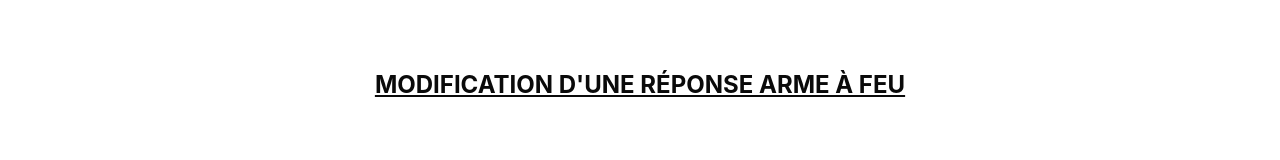
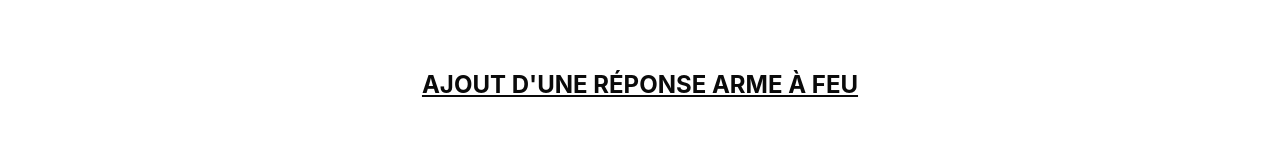
Before and after one commit to e1730934/projet02Equipe3appWeb, a Vue app: page /arme in a window 1280 px wide. Shown: the part 406-566 px from the top of the page. Built offline with nearby package versions, Linux system fonts and the light colour scheme.

Commit message:
Fix title

```diff
--- a/src/views/ArmeView.vue
+++ b/src/views/ArmeView.vue
@@ -2,7 +2,9 @@
     <div class="container mb-4 is-desktop" v-if="loaded===true">
       <form id="formulaireAjouter" @submit.prevent="handler($event)">
         <h1 class="has-text-black " style="height:135px; text-align:center;
-        font-size: 24px; padding-top: 5%;" ><b><u>MODIFICATION D'UNE RÉPONSE ARME À FEU</u></b></h1>
+        font-size: 24px; padding-top: 5%;" ><b>
+            <u v-if="idArme!==-1">MODIFICATION D'UNE RÉPONSE ARME À FEU</u>
+            <u v-else>AJOUT D'UNE RÉPONSE ARME À FEU</u></b></h1>
         <br>
         <br>
           <div class="block has-text-centered has-background-danger" v-if="errorMessage!== ''">
@@ -223,7 +225,6 @@ export default {
             this.successMessage = '';
         },
         setId() {
-            console.log(this.$route.params.id);
             if (this.$route.params.id !== undefined) {
                 this.idArme = this.$route.params.id;
             }
```
